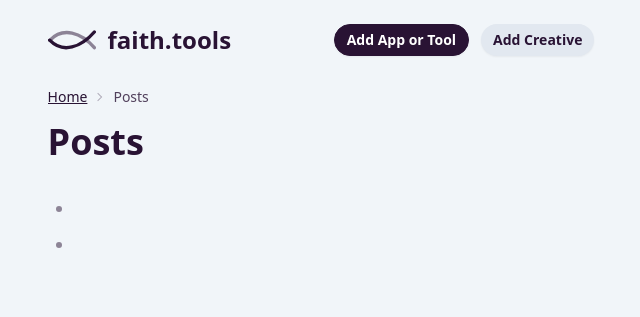
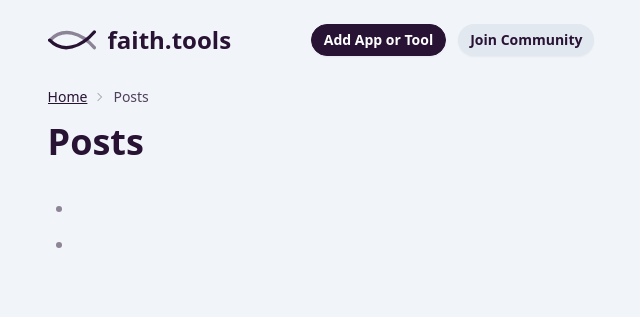
Before and after one commit to cameronapak/faith.tools, an Astro site: page /posts in a window 1280 px wide. Shown: the whole page, without its empty margins (319-959 px from the left). Built offline with nearby package versions, Linux system fonts and the light colour scheme; Astro itself is replaced by a stand-in of ours; some packages are replaced by stand-ins of ours; what lambda-rate-limiter would draw is missing.

Commit message:
made it easy to join community of faith.tools

```diff
--- a/src/pages/[category].astro
+++ b/src/pages/[category].astro
@@ -90,10 +90,10 @@ Astro.response.headers.set(
             class="max-sm:w-fit btn btn-neutral text-white btn-sm">Add App or Tool</a
           >
           <a
-            href="/add/creator"
+            href="https://faithly.co/invite/cameronpak?groupSlug=faith.tools---digital-creatives"
             target="_blank"
             class="max-sm:hidden btn bg-slate-200 hover:bg-slate-300 border-none btn-sm"
-            >Add Creative</a
+            >Join Community</a
           >
           <button
             x-data={`{
--- a/src/pages/index.astro
+++ b/src/pages/index.astro
@@ -131,10 +131,10 @@ Astro.response.headers.set(
             >Add App or Tool</a
           >
           <a
-            href="/add/creator"
+            href="https://faithly.co/invite/cameronpak?groupSlug=faith.tools---digital-creatives"
             target="_blank"
             class="max-sm:w-full btn bg-slate-200 hover:bg-slate-300 border-none btn-sm"
-            >Add Creative</a
+            >Join Community</a
           >
           <button
             x-data={`{
--- a/src/pages/posts/[...slug].astro
+++ b/src/pages/posts/[...slug].astro
@@ -47,10 +47,10 @@ Astro.response.headers.set(
           >Add App or Tool</a
         >
         <a
-          href="/add/creator"
+          href="https://faithly.co/invite/cameronpak?groupSlug=faith.tools---digital-creatives"
           target="_blank"
           class="max-sm:hidden btn bg-slate-200 hover:bg-slate-300 border-none btn-sm"
-          >Add Creative</a
+          >Join Community</a
         >
       </div>
     </header>
--- a/src/pages/posts/index.astro
+++ b/src/pages/posts/index.astro
@@ -42,10 +42,10 @@ Astro.response.headers.set(
           >Add App or Tool</a
         >
         <a
-          href="/add/creator"
+          href="https://faithly.co/invite/cameronpak?groupSlug=faith.tools---digital-creatives"
           target="_blank"
           class="max-sm:hidden btn bg-slate-200 hover:bg-slate-300 border-none btn-sm"
-          >Add Creative</a
+          >Join Community</a
         >
       </div>
     </header>
```
